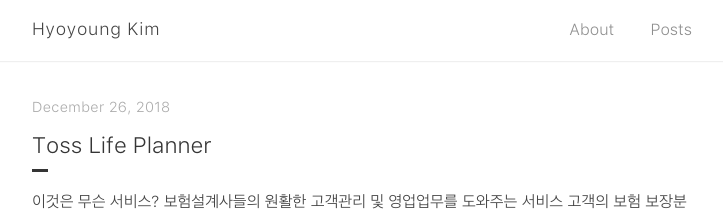
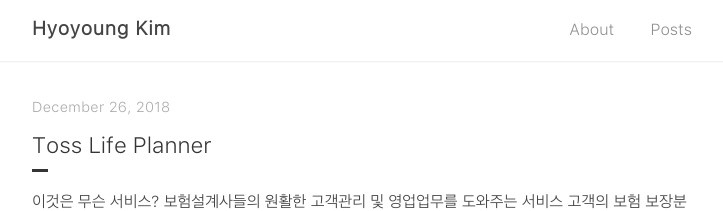
Before and after one commit to hyngkm/hyngkm.github.io, a Jekyll site: the page built from index.html, in a window 1280 px wide. Shown: the top 211 px of the page, without its empty margins (278-1001 px from the left). Built offline with Jekyll 4.4.1, drawn with Linux system fonts in a browser that asks for light colours; the list of posts is cut into pages by our own code.

Commit message:
Update _layout.scss

```diff
--- a/_sass/tale/_layout.scss
+++ b/_sass/tale/_layout.scss
@@ -24,7 +24,8 @@
   }
 
   &-title {
-    font-size: 1.1em;
+    font-size: 1.2em;
+    font-weight: 600;
     @include transition(all .2s ease-out);
     color: $default-color;
     display: inline-block;
```
